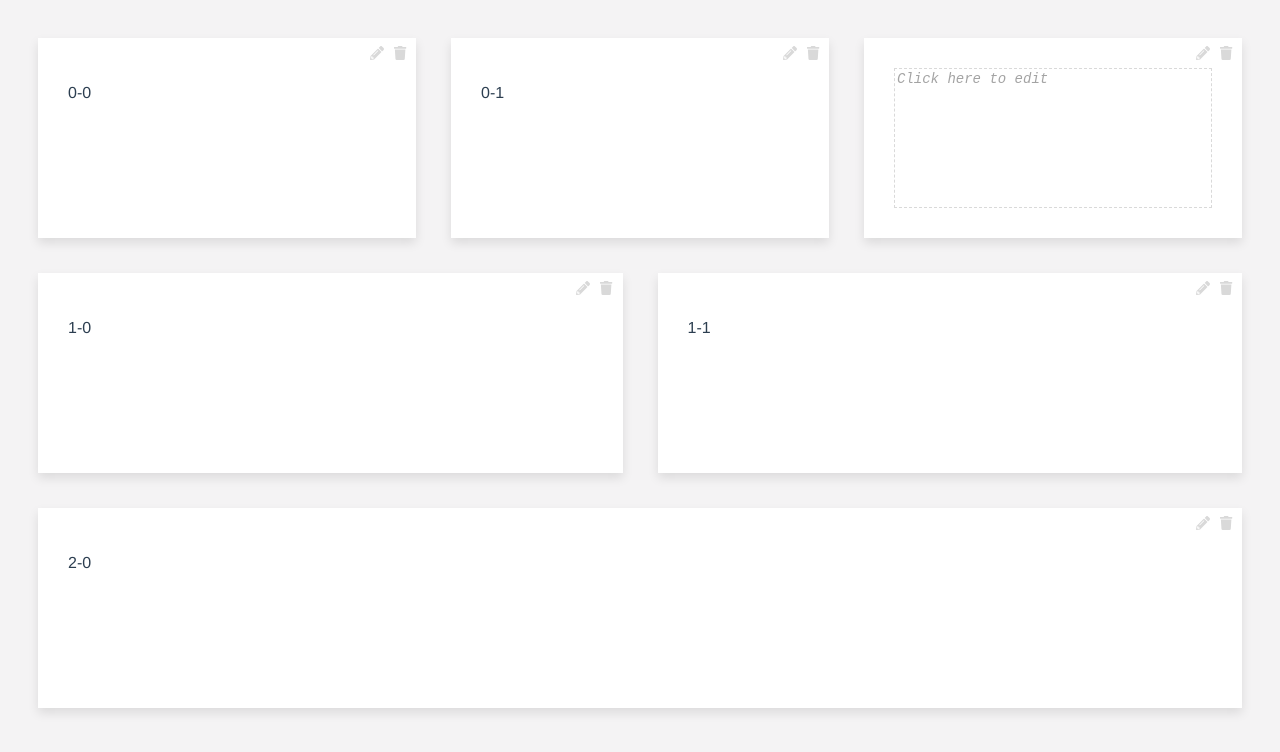
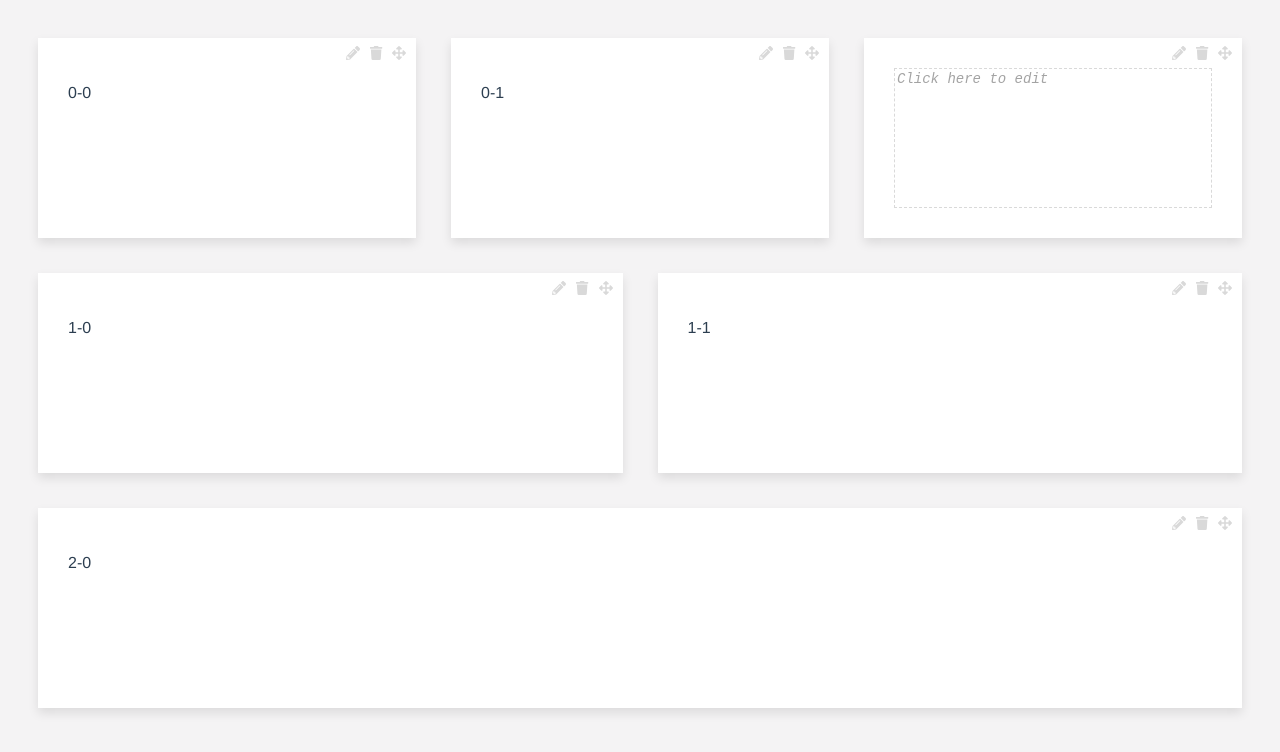
Before and after one commit to LovreB/draggable-grid, a Vue app: page / in a window 1280 px wide. Shown: the top 752 px of the page. Built offline with nearby package versions, Linux system fonts and the light colour scheme.

Commit message:
added dragging icon

```diff
--- a/src/components/AppBlockContent.vue
+++ b/src/components/AppBlockContent.vue
@@ -3,6 +3,7 @@
         <div class="block-content__header">
             <font-awesome-icon class=block-content__icon icon="pencil-alt" @click="toggleEdit"/>
             <font-awesome-icon class=block-content__icon icon="trash" @click="$emit('removeBlock')" />
+            <font-awesome-icon class=block-content__icon icon="arrows-alt" />
         </div>
         <div class="block-content__body">
             <p v-if="!editing">{{this.text}}</p>
```
